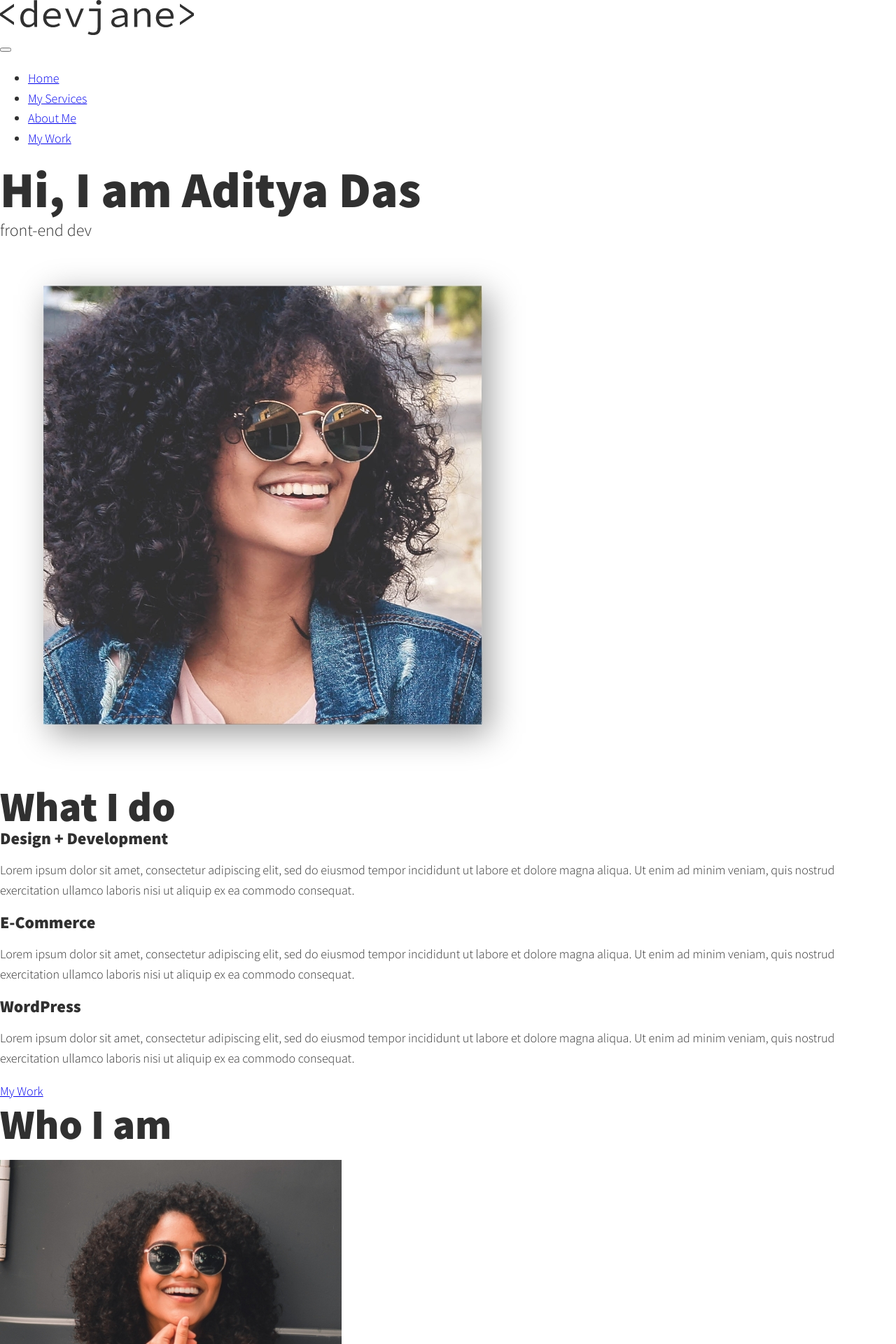
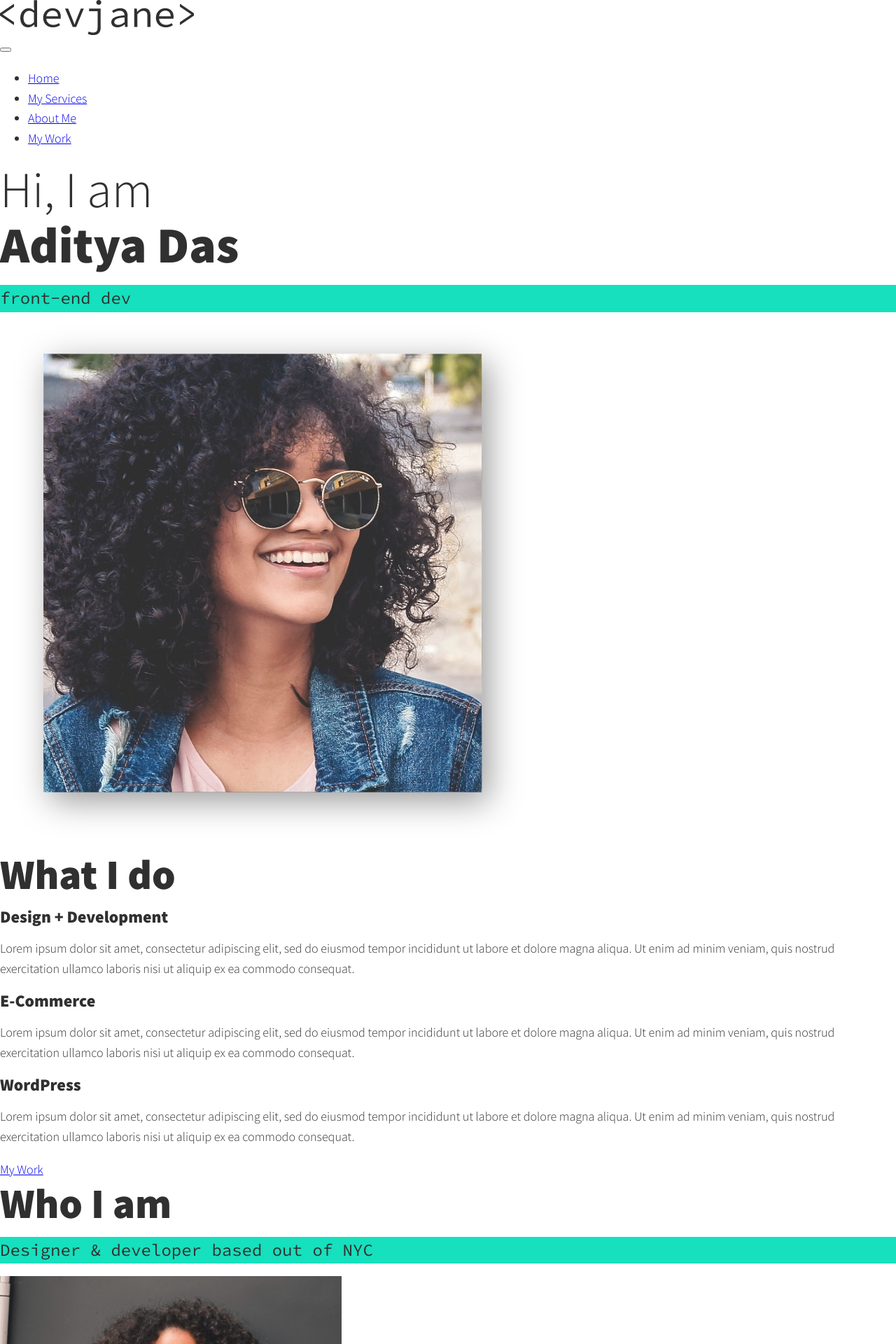
Before and after one commit to Delta0077/portfolio, a React (Vite) app: page / in a window 1280 px wide. Shown: the top 1920 px of the page at 70% size. Built offline with nearby package versions, Linux system fonts and the light colour scheme.

Commit message:
styling the titles and subtitles

```diff
--- a/src/components/About.jsx
+++ b/src/components/About.jsx
@@ -1,17 +1,20 @@
 import React from "react";
+import "../styles/About.css";
 
 export default function About() {
   return (
     <>
       <section className="about-me" id="about">
         <h2 className="section__title section__title--about">Who I am</h2>
-        <p className="section__subtitle section__subtitle--about"></p>
+        <p className="section__subtitle section__subtitle--about">
+          Designer & developer based out of NYC
+        </p>
 
         <div className="about-me__body">
           <p></p>
           <p></p>
         </div>
-        <img src="/public/dev-jane-02.jpg" alt="Jane leaning against a bus" />
+        <img src="/dev-jane-02.jpg" alt="Jane leaning against a bus" />
       </section>
     </>
   );
--- /dev/null
+++ b/src/styles/About.css
@@ -0,0 +1,6 @@
+@import "style.css";
+
+.section__subtitle--about {
+  background: var(--clr-accent);
+  font-family: var(--ff-secondary);
+}
--- a/src/styles/Intro.css
+++ b/src/styles/Intro.css
@@ -1,15 +1,24 @@
+@import "style.css";
+
 .section__title {
+  margin-bottom: 0.25em;
 }
 
-@import "style.css";
+.section__title--intro {
+  font-weight: var(--fw-reg);
+}
+
+.section__title--intro strong {
+  display: block;
+  margin: 0;
+}
 
 .section__subtitle {
   margin: 0;
   font-size: var(--fs-h3);
 }
 
-
-.section__subtitle--intro,
-.section__subtitle {
-
+.section__subtitle--intro {
+  background: var(--clr-accent);
+  font-family: var(--ff-secondary);
 }
```
